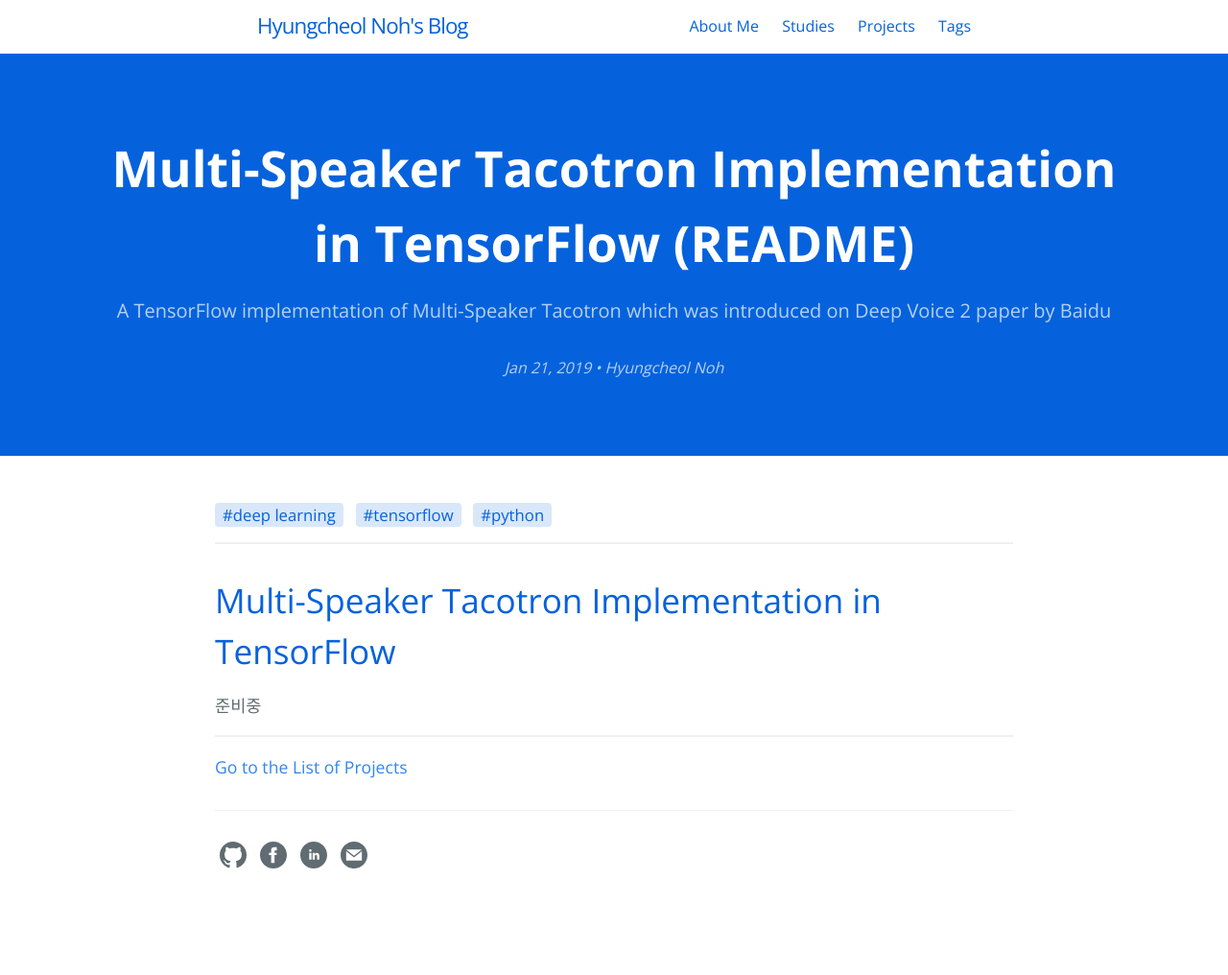
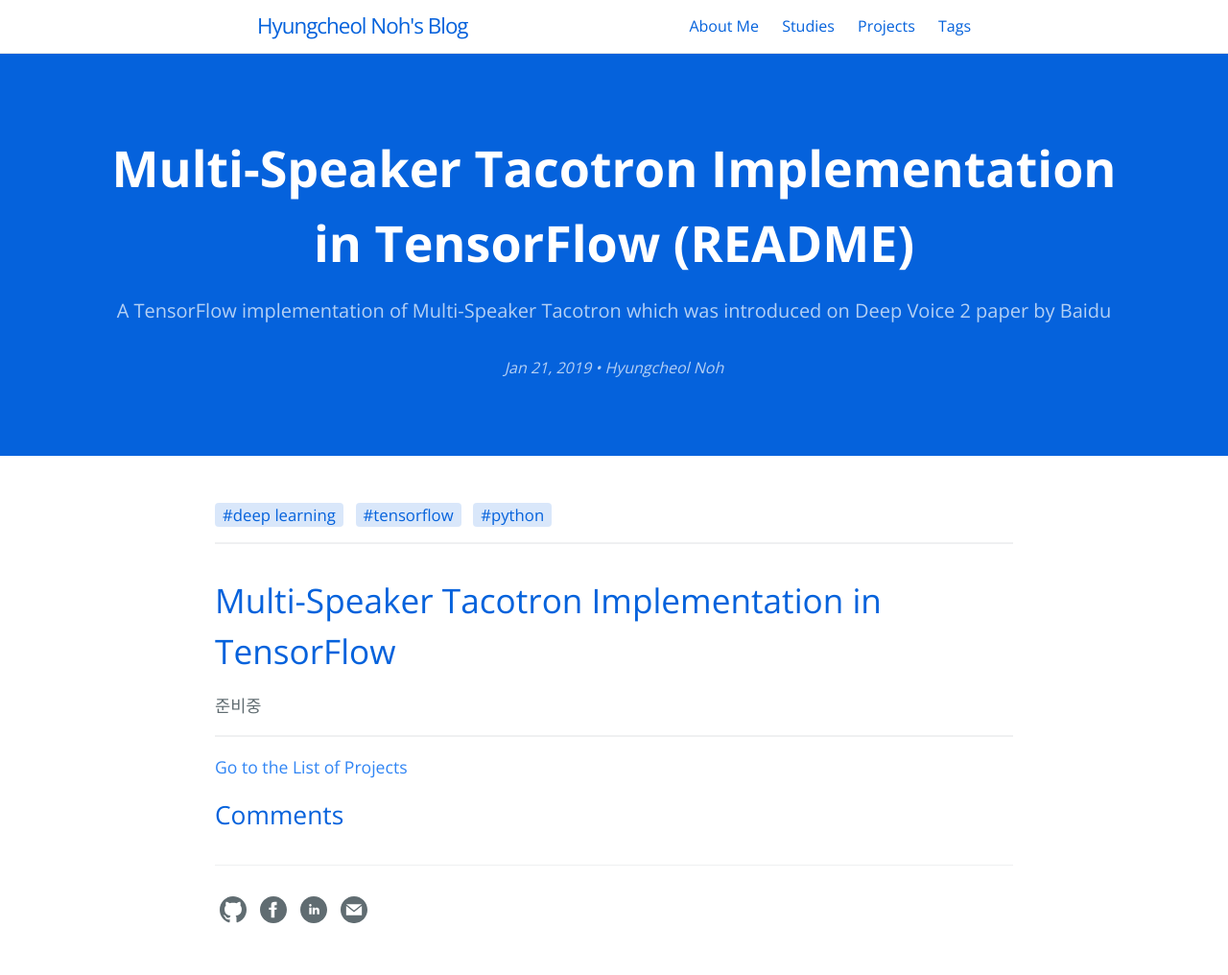
Before and after one commit to hcnoh/hcnoh.github.io, a Jekyll site: the page built from _posts/2019-01-21-multi-speaker-tacotron-tensorflow.md, in a window 1280 px wide. Shown: the whole page at 96% size. Built offline with Jekyll 4.4.1, drawn with Linux system fonts in a browser that asks for light colours; comment, search, counter and statistics services are not loaded; before the commit the page ends 959 px from its top, so only the background shows below that.

Commit message:
Update project.html

```diff
--- a/_layouts/project.html
+++ b/_layouts/project.html
@@ -30,6 +30,6 @@
   </div>
 
   {% if site.disqus.shortname %}
-    {% include disqus_comments.html %}
+    {% include disqus-comments.html %}
   {% endif %}
 </article>
```
